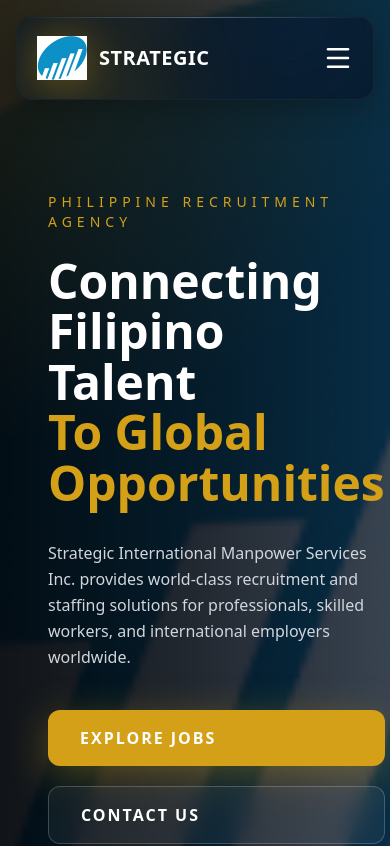
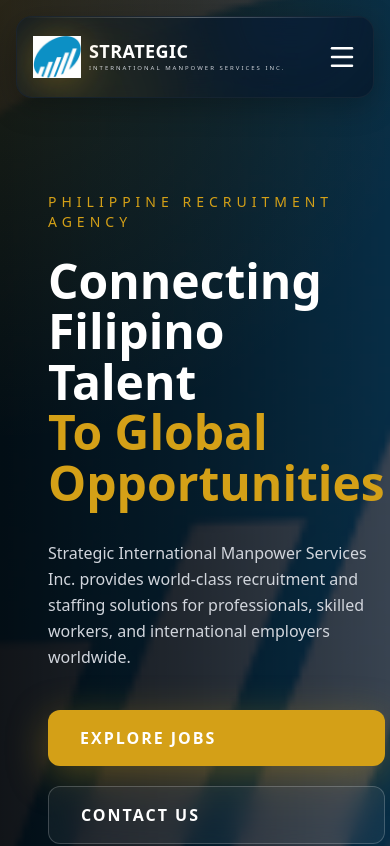
Before and after one commit to applystrategic-lab/strategic-website, a Next.js app: page / in a window 390 px wide. Shown: the top 846 px of the page. Built offline with nearby package versions, Linux system fonts and the light colour scheme; a web font is replaced by a local one.

Commit message:
Update mobile navbar logo text

```diff
--- a/app/components/Navbar.tsx
+++ b/app/components/Navbar.tsx
@@ -45,7 +45,7 @@ export default function Navbar() {
             duration-500
             rounded-2xl
             lg:rounded-3xl
-            px-5
+            px-4
             sm:px-6
             lg:px-10
             py-4
@@ -90,10 +90,10 @@ export default function Navbar() {
             {/* LOGO */}
             <Link
               href="/"
-              className="flex items-center gap-3 sm:gap-4 shrink-0"
+              className="flex items-center gap-2 sm:gap-4 shrink-0 min-w-0"
             >
 
-              <div className="relative w-12.5 h-12.5 sm:w-13.75 sm:h-13.75 transition-transform duration-300 hover:scale-110">
+              <div className="relative w-12 h-12 sm:w-14 sm:h-14 shrink-0 transition-transform duration-300 hover:scale-110">
 
                 <img
                   src="/images/logo.png"
@@ -108,13 +108,13 @@ export default function Navbar() {
 
               </div>
 
-              <div>
+              <div className="min-w-0">
 
-                <h1 className="text-xl sm:text-2xl md:text-3xl font-bold text-white tracking-wide leading-none">
+                <h1 className="text-lg sm:text-2xl md:text-3xl font-bold text-white tracking-wide leading-none whitespace-nowrap">
                   STRATEGIC
                 </h1>
 
-                <p className="hidden sm:block text-[8px] uppercase tracking-[4px] text-gray-300 mt-1">
+                <p className="text-[6px] sm:text-[8px] uppercase tracking-[2px] sm:tracking-[4px] text-gray-300 mt-1 whitespace-nowrap">
                   International Manpower Services Inc.
                 </p>
 
@@ -197,6 +197,8 @@ export default function Navbar() {
                 duration-300
                 hover:text-[#D4A017]
                 hover:scale-110
+                ml-3
+                shrink-0
               "
               onClick={() => setIsOpen(!isOpen)}
             >
```
Lines whose indentation alone changed are shown as unchanged.
